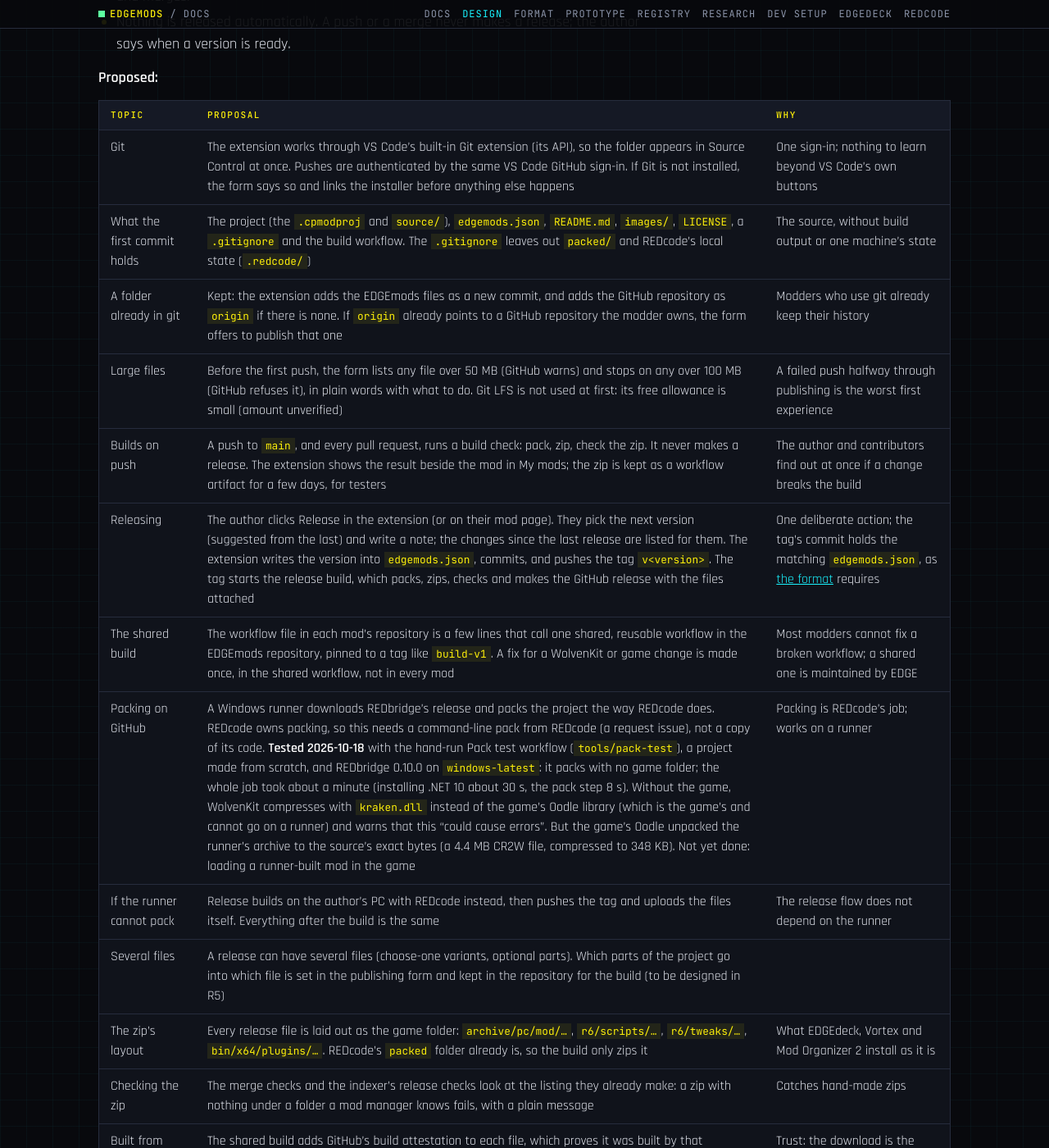
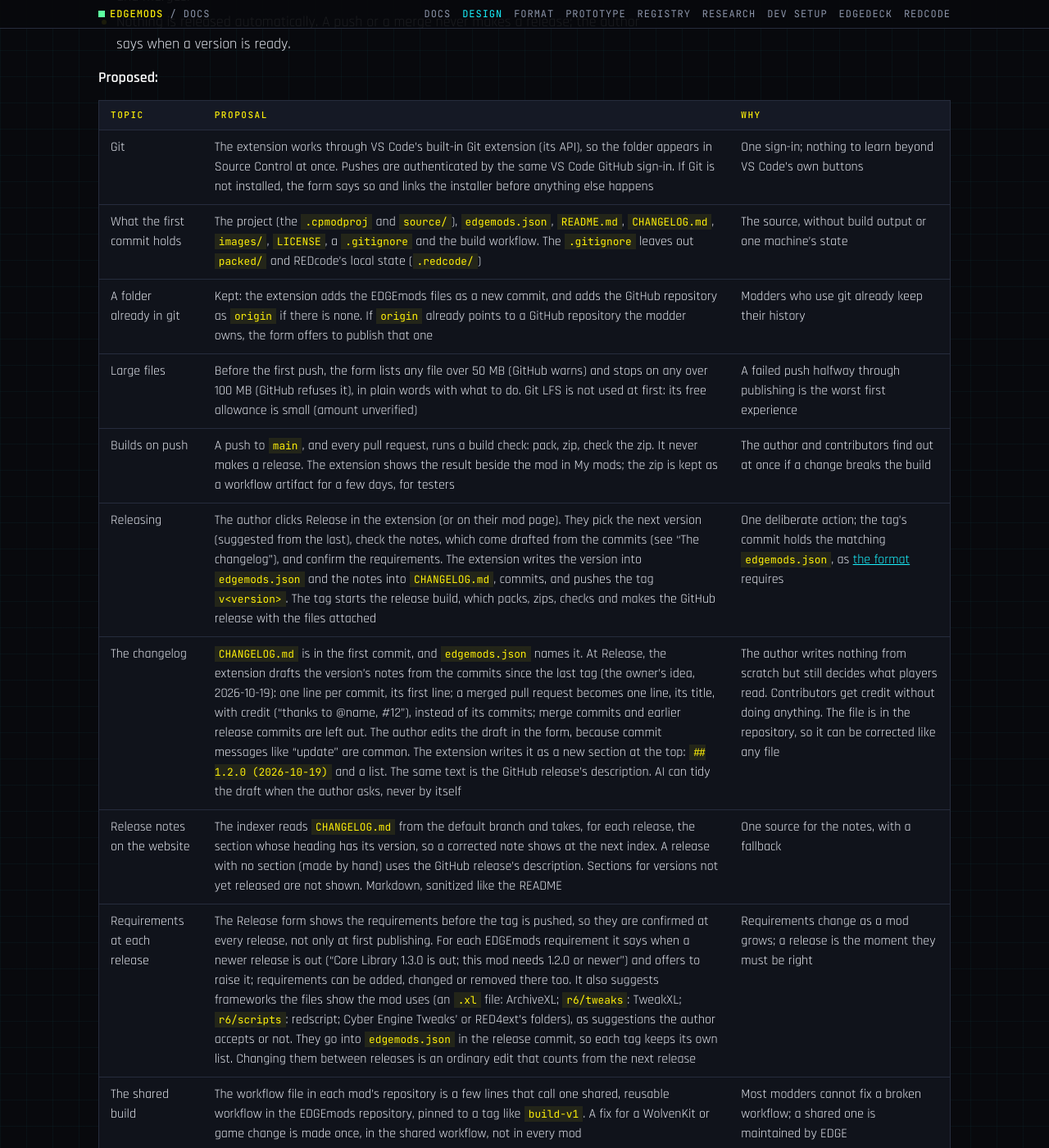
Before and after one commit to Edgemodders/EDGEmods, a Jekyll site: the page built from docs/design.md, in a window 1280 px wide and 1400 px high, scrolled down 5603 px. Shown: the whole window at 82% size. Built offline with Jekyll 4.4.1, drawn with Linux system fonts in a browser that asks for light colours; our own code applies the rules of GitHub Pages for plain Markdown files; some of the changed text lies outside the part shown.

Commit message:
Design: the changelog drafted from commits at Release, requirements confirmed at each release, versions on the mod page, the install tree checked first and installed all or nothing
Co-Authored-By: Claude Opus 5.5 <noreply@anthropic.com>

```diff
--- a/docs/design.md
+++ b/docs/design.md
@@ -110,11 +110,14 @@ One approval is enough (proposed, from GitHub's documentation): GitHub's sign-in
 | Topic | Proposal | Why |
 |---|---|---|
 | Git | The extension works through VS Code's built-in Git extension (its API), so the folder appears in Source Control at once. Pushes are authenticated by the same VS Code GitHub sign-in. If Git is not installed, the form says so and links the installer before anything else happens | One sign-in; nothing to learn beyond VS Code's own buttons |
-| What the first commit holds | The project (the `.cpmodproj` and `source/`), `edgemods.json`, `README.md`, `images/`, `LICENSE`, a `.gitignore` and the build workflow. The `.gitignore` leaves out `packed/` and REDcode's local state (`.redcode/`) | The source, without build output or one machine's state |
+| What the first commit holds | The project (the `.cpmodproj` and `source/`), `edgemods.json`, `README.md`, `CHANGELOG.md`, `images/`, `LICENSE`, a `.gitignore` and the build workflow. The `.gitignore` leaves out `packed/` and REDcode's local state (`.redcode/`) | The source, without build output or one machine's state |
 | A folder already in git | Kept: the extension adds the EDGEmods files as a new commit, and adds the GitHub repository as `origin` if there is none. If `origin` already points to a GitHub repository the modder owns, the form offers to publish that one | Modders who use git already keep their history |
 | Large files | Before the first push, the form lists any file over 50 MB (GitHub warns) and stops on any over 100 MB (GitHub refuses it), in plain words with what to do. Git LFS is not used at first: its free allowance is small (amount unverified) | A failed push halfway through publishing is the worst first experience |
 | Builds on push | A push to `main`, and every pull request, runs a build check: pack, zip, check the zip. It never makes a release. The extension shows the result beside the mod in My mods; the zip is kept as a workflow artifact for a few days, for testers | The author and contributors find out at once if a change breaks the build |
-| Releasing | The author clicks Release in the extension (or on their mod page). They pick the next version (suggested from the last) and write a note; the changes since the last release are listed for them. The extension writes the version into `edgemods.json`, commits, and pushes the tag `v<version>`. The tag starts the release build, which packs, zips, checks and makes the GitHub release with the files attached | One deliberate action; the tag's commit holds the matching `edgemods.json`, as [the format](manifest.html) requires |
+| Releasing | The author clicks Release in the extension (or on their mod page). They pick the next version (suggested from the last), check the notes, which come drafted from the commits (see "The changelog"), and confirm the requirements. The extension writes the version into `edgemods.json` and the notes into `CHANGELOG.md`, commits, and pushes the tag `v<version>`. The tag starts the release build, which packs, zips, checks and makes the GitHub release with the files attached | One deliberate action; the tag's commit holds the matching `edgemods.json`, as [the format](manifest.html) requires |
+| The changelog | `CHANGELOG.md` is in the first commit, and `edgemods.json` names it. At Release, the extension drafts the version's notes from the commits since the last tag (the owner's idea, 2026-10-19): one line per commit, its first line; a merged pull request becomes one line, its title, with credit ("thanks to @name, #12"), instead of its commits; merge commits and earlier release commits are left out. The author edits the draft in the form, because commit messages like "update" are common. The extension writes it as a new section at the top: `## 1.2.0 (2026-10-19)` and a list. The same text is the GitHub release's description. AI can tidy the draft when the author asks, never by itself | The author writes nothing from scratch but still decides what players read. Contributors get credit without doing anything. The file is in the repository, so it can be corrected like any file |
+| Release notes on the website | The indexer reads `CHANGELOG.md` from the default branch and takes, for each release, the section whose heading has its version, so a corrected note shows at the next index. A release with no section (made by hand) uses the GitHub release's description. Sections for versions not yet released are not shown. Markdown, sanitized like the README | One source for the notes, with a fallback |
+| Requirements at each release | The Release form shows the requirements before the tag is pushed, so they are confirmed at every release, not only at first publishing. For each EDGEmods requirement it says when a newer release is out ("Core Library 1.3.0 is out; this mod needs 1.2.0 or newer") and offers to raise it; requirements can be added, changed or removed there too. It also suggests frameworks the files show the mod uses (an `.xl` file: ArchiveXL; `r6/tweaks`: TweakXL; `r6/scripts`: redscript; Cyber Engine Tweaks' or RED4ext's folders), as suggestions the author accepts or not. They go into `edgemods.json` in the release commit, so each tag keeps its own list. Changing them between releases is an ordinary edit that counts from the next release | Requirements change as a mod grows; a release is the moment they must be right |
 | The shared build | The workflow file in each mod's repository is a few lines that call one shared, reusable workflow in the EDGEmods repository, pinned to a tag like `build-v1`. A fix for a WolvenKit or game change is made once, in the shared workflow, not in every mod | Most modders cannot fix a broken workflow; a shared one is maintained by EDGE |
 | Packing on GitHub | A Windows runner downloads REDbridge's release and packs the project the way REDcode does. REDcode owns packing, so this needs a command-line pack from REDcode (a request issue), not a copy of its code. **Tested 2026-10-18** with the hand-run Pack test workflow (`tools/pack-test`), a project made from scratch, and REDbridge 0.10.0 on `windows-latest`: it packs with no game folder; the whole job took about a minute (installing .NET 10 about 30 s, the pack step 8 s). Without the game, WolvenKit compresses with `kraken.dll` instead of the game's Oodle library (which is the game's and cannot go on a runner) and warns that this "could cause errors". But the game's Oodle unpacked the runner's archive to the source's exact bytes (a 4.4 MB CR2W file, compressed to 348 KB). Not yet done: loading a runner-built mod in the game | Packing is REDcode's job; works on a runner |
 | If the runner cannot pack | Release builds on the author's PC with REDcode instead, then pushes the tag and uploads the files itself. Everything after the build is the same | The release flow does not depend on the runner |
@@ -148,6 +151,7 @@ One approval is enough (proposed, from GitHub's documentation): GitHub's sign-in
 | Sanitizing | READMEs are untrusted. Sanitize the HTML; show only the mod's own images |
 | Search | In SQLite, with full-text search (FTS5, if `node:sqlite` includes it: unverified) and facet counts |
 | Caching | One cache module with a small interface (get, set with an expiry, delete, delete by prefix), kept in the service's memory at launch. It holds search and facet results (cleared when the index is swapped in), GitHub reads (cleared by the webhook), rendered READMEs and rate-limit counters. Redis (the owner's suggestion, 2026-10-18; agreed it waits until it is needed) replaces the memory store behind the same interface when it pays: when the service runs as more than one process, or the cache must survive restarts. The server runs no Redis today (checked in TheLostRealms' deploy files). Measure first: with one process and the database on local disk, SQLite answers most queries in milliseconds |
+| Versions | The mod page's Versions tab lists every release, newest first, as rows that open to show what changed, the files with their download links, the requirements and the game version it was tested with, and "Install this version". Each release has its own files and requirements, from its tag. A release that failed the release checks is not listed. An older version stays downloadable while its GitHub release exists; if the author deletes the release, it leaves the list |
 | Look | EDGEweb's `site.css` as the base: cut-corner card panels, yellow for active and primary, cyan for links, uppercase mono labels, dark only. The filter chips follow EDGEdeck's library view |
 
 ## Talking about a mod
@@ -321,7 +325,13 @@ The extension lives in this repository, beside the server, and its `.vsix` is pu
 | Which files | Of a required mod: its required files, one file of each choose-one group (the player picks; the first is suggested), and its optional files offered unticked. A file's own requirements join the chain only when that file is chosen |
 | Depth | Requirements of requirements come from each chosen release's `edgemods.json`; the indexer keeps every release's. Up to 20 levels; a loop is reported, not followed |
 | Already installed | The extension asks EDGEdeck what the library has, and skips a mod already there at an allowed version |
-| Downloads | Each file goes through the EDGEmods download link, which counts and redirects to GitHub, and is checked against the SHA-256 the indexer recorded before it reaches EDGEdeck |
+| The tree | The plan holds the tree (each mod or file, and what it needs) and the install order worked out from it: requirements before the mods that need them, each mod once even when several need it. Before anything starts, the extension shows what will be installed, at which version, and why ("needed by Street Cred Overhaul"); the player confirms |
+| Downloads | Each file goes through the EDGEmods download link, which counts it and serves it at the account's speed |
+| Download and check first | The extension downloads every file in the plan and checks each against the SHA-256 the indexer recorded, before anything is installed. A failed download or a wrong hash stops there, with nothing in the game changed |
+| Installing in order | Then it hands the mods to EDGEdeck one at a time, in the plan's order, each after the one before has finished. If one fails, the install stops: the mods after it, including the one the player asked for, are not installed, and the ones this run installed are undone through EDGEdeck, so the loadout is as it was. All or nothing per call is part of the EDGEdeck request |
+| When it fails | The message names the mod and version, the step (download, check, install) and the reason in plain words, with the raw error one click away and "Try again". A requirement that failed is never reported as the asked-for mod failing |
+| Older versions | Installing an older version from the Versions tab makes the same plan from that release's `edgemods.json`, so with its own requirements at their versions. EDGEdeck keeps versions of a mod side by side as a family, so going back is a switch |
+| In the MCP server | `mods_install` shows the same tree first and reports the same errors |
 | Outside links | Shown in the plan for the player to get themselves; never fetched |
 | A mod removed later | A requirement that is no longer on EDGEmods (removed, hidden, blocked) is a problem in the plan; the mod that needs it shows a warning on its page |
 
@@ -329,7 +339,7 @@ The extension lives in this repository, beside the server, and its `.vsix` is pu
 
 | Tool | How |
 |---|---|
-| EDGEdeck | Owns installing. `EDGEdeckApi` version 1 (checked 2026-10-17) has `installProject`, `deploy` and `turnOff`, but no install from a downloaded archive. **First request issue (proposed):** install a list of downloaded mods in order, each as `{ files: [paths], source: 'edgemods', modId, version, requires: [modIds] }`, into the active loadout, so EDGEmods versions join EDGEdeck's families the way Nexus versions do; plus a way to ask which EDGEmods mods and versions the library already has |
+| EDGEdeck | Owns installing. `EDGEdeckApi` version 1 (checked 2026-10-17) has `installProject`, `deploy` and `turnOff`, but no install from a downloaded archive. **First request issue (proposed):** install a list of downloaded mods in order, each as `{ files: [paths], source: 'edgemods', modId, version, requires: [modIds] }`, into the active loadout, so EDGEmods versions join EDGEdeck's families the way Nexus versions do; all or nothing: if one fails, the ones that call installed are undone, and it says which failed and why; plus a way to ask which EDGEmods mods and versions the library already has |
 | REDcode | Owns the project and packing (`REDcodeApi` version 1: `project()`, `pack()`). **Request issues (proposed):** a project button and command that open the EDGEmods publishing form, with a prompt to install EDGEmods when it is missing; and a command-line pack (a project folder in, the `packed` folder out, through REDbridge) that the shared build workflow can run on a GitHub runner |
 | GitHub | Mod repositories, pushes, releases, the webhook and the registry pull request are made with the modder's own GitHub account, through VS Code's GitHub sign-in (`public_repo`, `write:repo_hook` and `workflow`), so the modder never has to visit GitHub. Builds run on GitHub Actions in the mod's repository, through EDGEmods' shared workflow |
 | EDGEweb | Owns https://edgemodders.ai, the platform's site; EDGEmods has its own domain, https://edgemods.ai. EDGEweb can link to it |
```
Also changed, not shown: docs/manifest.md (+1 -1 lines).
